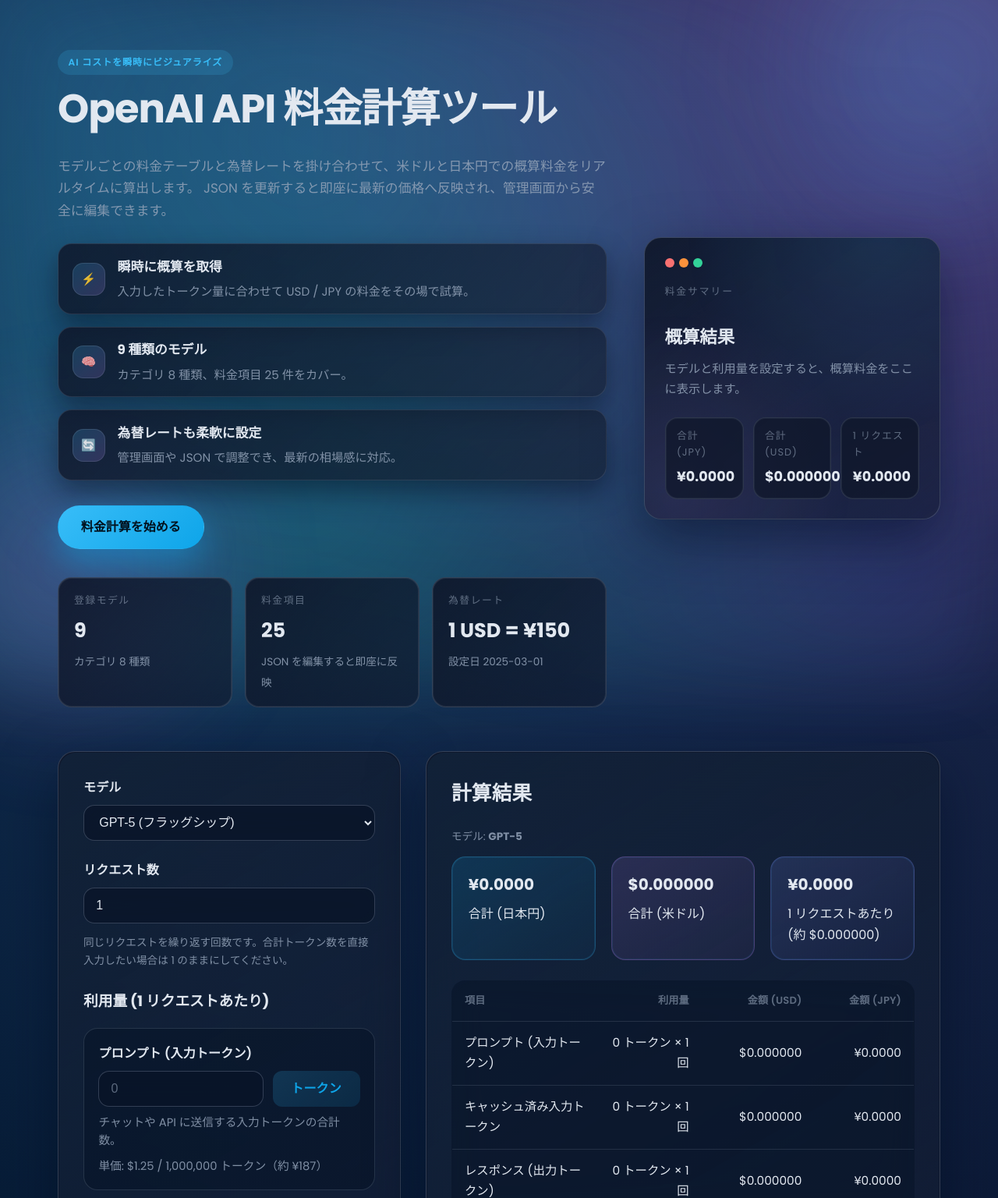
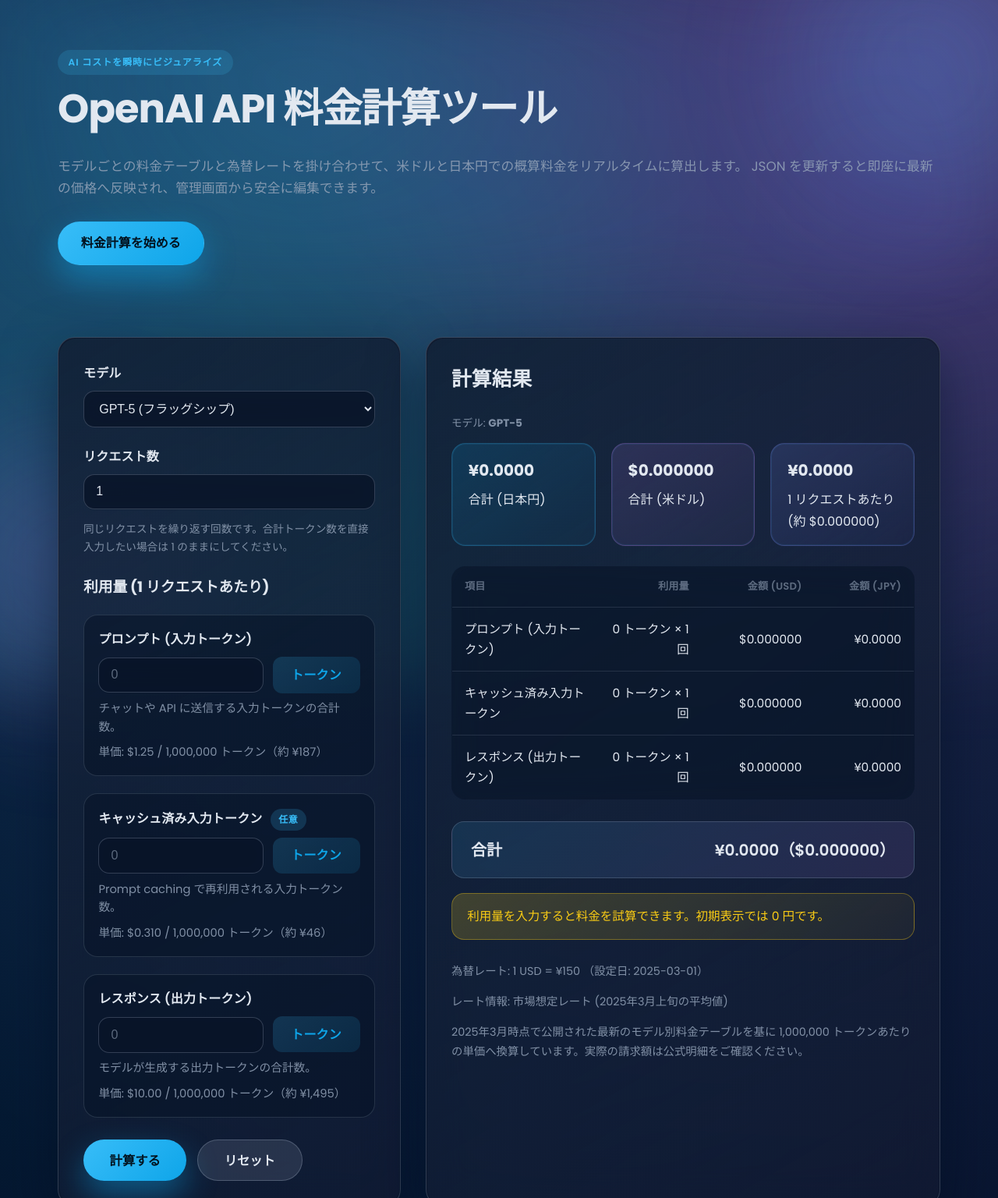
Before and after one commit to hitosh308/openai-api-price-calculator, a PHP site: page / in a window 1280 px wide. Shown: the top 1536 px of the page at 78% size. Run offline with PHP 8.4, Linux system fonts and the light colour scheme.

Commit message:
Remove hero summary sections from landing page

```diff
--- a/assets/styles.css
+++ b/assets/styles.css
@@ -97,7 +97,7 @@ main {
 
 .hero {
   display: grid;
-  grid-template-columns: minmax(0, 1fr) minmax(320px, 380px);
+  grid-template-columns: minmax(0, 1fr);
   gap: 3rem;
   align-items: center;
   margin-bottom: 3.5rem;
--- a/index.php
+++ b/index.php
@@ -160,22 +160,6 @@ $perRequestUsd = ($requests > 0) ? $totalUsd / $requests : 0.0;
 $perRequestJpy = $perRequestUsd * $usdToJpy;
 $hasCost = $totalUsd > 0;
 
-$modelCount = count($models);
-$pricingItemCount = 0;
-$categorySet = [];
-foreach ($models as $modelInfo) {
-    if (!empty($modelInfo['category'])) {
-        $categorySet[(string) $modelInfo['category']] = true;
-    }
-
-    $items = is_array($modelInfo['pricing'] ?? null) ? $modelInfo['pricing'] : [];
-    $pricingItemCount += count($items);
-}
-$categoryCount = count($categorySet);
-
-$lastUpdatedText = trim((string) ($meta['last_updated'] ?? ''));
-$exchangeSourceText = trim((string) ($meta['exchange_rate_source'] ?? ''));
-
 ?>
 <!DOCTYPE html>
 <html lang="ja">
@@ -199,88 +183,8 @@ $exchangeSourceText = trim((string) ($meta['exchange_rate_source'] ?? ''));
                 JSON を更新すると即座に最新の価格へ反映され、管理画面から安全に編集できます。
             </p>
 
-            <ul class="hero-highlights">
-                <li>
-                    <span class="hero-icon">⚡</span>
-                    <div>
-                        <strong>瞬時に概算を取得</strong>
-                        <span>入力したトークン量に合わせて USD / JPY の料金をその場で試算。</span>
-                    </div>
-                </li>
-                <li>
-                    <span class="hero-icon">🧠</span>
-                    <div>
-                        <strong><?= number_format($modelCount) ?> 種類のモデル</strong>
-                        <span>カテゴリ <?= $categoryCount > 0 ? number_format($categoryCount) : '—' ?> 種類、料金項目 <?= number_format($pricingItemCount) ?> 件をカバー。</span>
-                    </div>
-                </li>
-                <li>
-                    <span class="hero-icon">🔄</span>
-                    <div>
-                        <strong>為替レートも柔軟に設定</strong>
-                        <span>管理画面や JSON で調整でき、最新の相場感に対応。</span>
-                    </div>
-                </li>
-            </ul>
-
             <div class="hero-actions">
                 <a class="hero-button primary" href="#calculator">料金計算を始める</a>
-            </div>
-
-            <div class="hero-insights">
-                <div class="insight">
-                    <span class="label">登録モデル</span>
-                    <strong><?= number_format($modelCount) ?></strong>
-                    <small><?= $categoryCount > 0 ? 'カテゴリ ' . number_format($categoryCount) . ' 種類' : 'カテゴリ情報は未設定' ?></small>
-                </div>
-                <div class="insight">
-                    <span class="label">料金項目</span>
-                    <strong><?= number_format($pricingItemCount) ?></strong>
-                    <small>JSON を編集すると即座に反映</small>
-                </div>
-                <div class="insight">
-                    <span class="label">為替レート</span>
-                    <strong>1 USD = <?= formatCurrency($usdToJpy, 'JPY') ?></strong>
-                    <?php if ($lastUpdatedText !== ''): ?>
-                        <small>設定日 <?= h($lastUpdatedText) ?></small>
-                    <?php elseif ($exchangeSourceText !== ''): ?>
-                        <small><?= h($exchangeSourceText) ?></small>
-                    <?php else: ?>
-                        <small>いつでも更新可能です</small>
-                    <?php endif; ?>
-                </div>
-            </div>
-        </div>
-
-        <div class="hero-visual">
-            <div class="hero-preview primary">
-                <div class="hero-preview-header">
-                    <span class="dot dot-primary"></span>
-                    <span class="dot dot-secondary"></span>
-                    <span class="dot dot-tertiary"></span>
-                </div>
-                <div class="hero-preview-body">
-                    <p class="label">料金サマリー</p>
-                    <h3>概算結果</h3>
-                    <?php if (!$hasCost): ?>
-                        <p class="description">モデルと利用量を設定すると、概算料金をここに表示します。</p>
-                    <?php endif; ?>
-
-                    <div class="hero-preview-summary">
-                        <div>
-                            <span>合計 (JPY)</span>
-                            <strong><?= formatCurrency($totalJpy, 'JPY') ?></strong>
-                        </div>
-                        <div>
-                            <span>合計 (USD)</span>
-                            <strong><?= formatCurrency($totalUsd, 'USD') ?></strong>
-                        </div>
-                        <div>
-                            <span>1 リクエスト</span>
-                            <strong><?= formatCurrency($perRequestJpy, 'JPY') ?></strong>
-                        </div>
-                    </div>
-                </div>
             </div>
         </div>
     </header>
```
